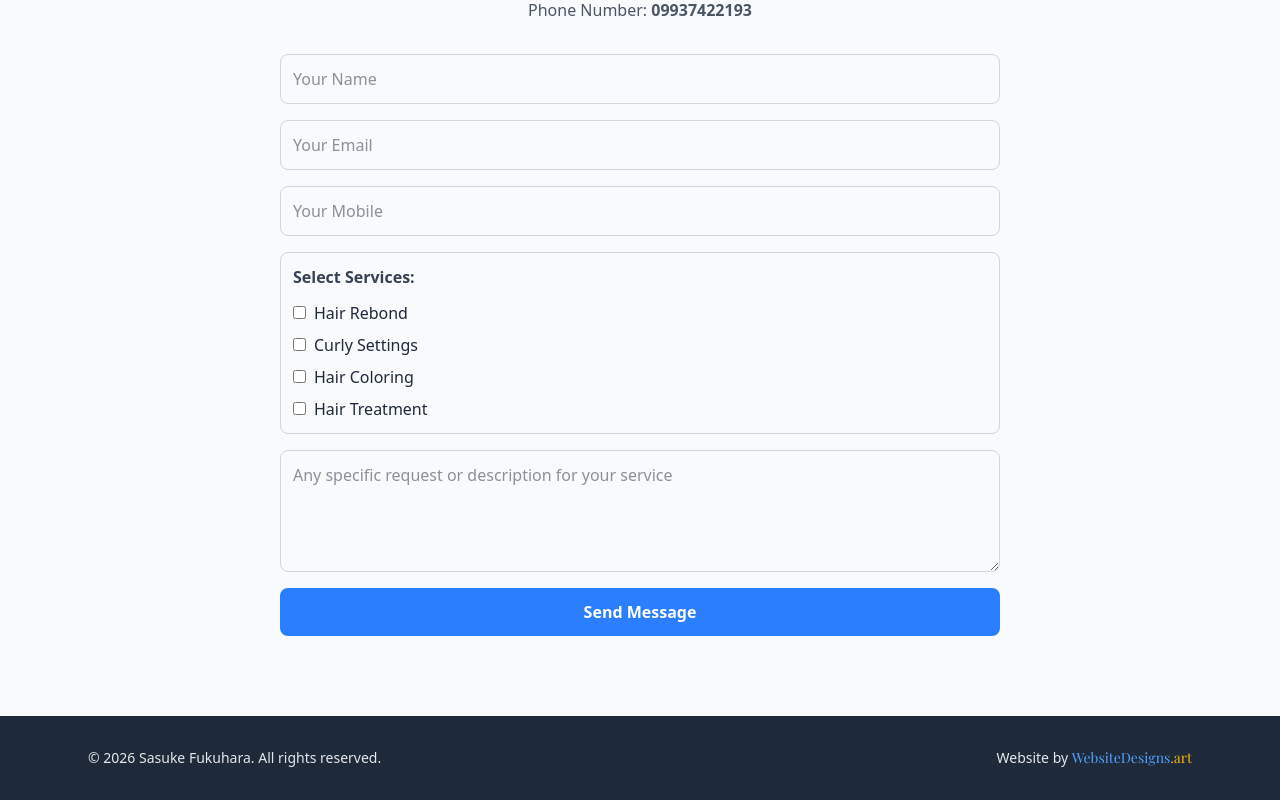
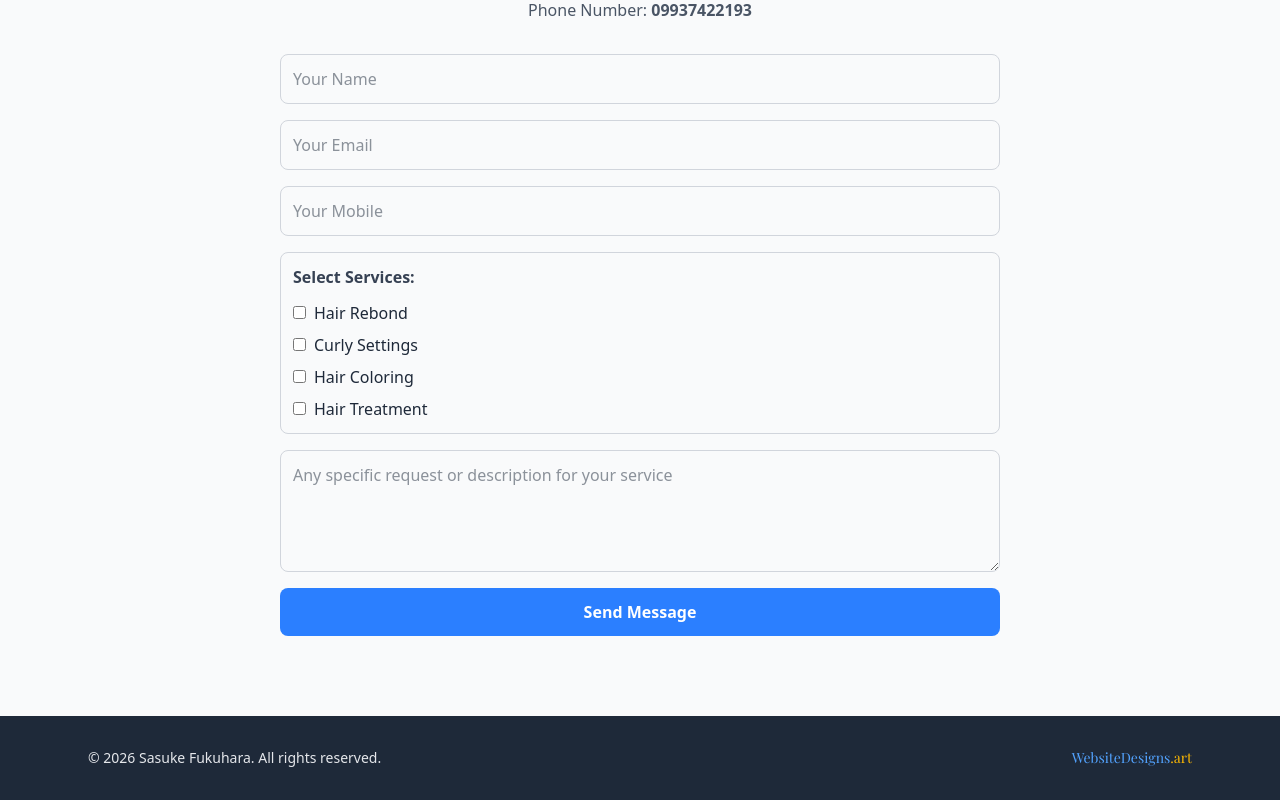
Before and after one commit to anghelusjr/sasuke-fukuhara, a React (Vite) app: page / in a window 1280 px wide. Shown: the part 8231-9031 px from the top of the page. Built offline with nearby package versions, Linux system fonts and the light colour scheme; no server answers; the database is empty.

Commit message:
updated link footer

```diff
--- a/src/pages/footer.jsx
+++ b/src/pages/footer.jsx
@@ -9,7 +9,6 @@ export default function Footer() {
 
         {/* Right side - Credits */}
         <p className="text-sm">
-          Website by{" "}
           <a
             href="websitedesigns.art"
             target="_blank"
```
